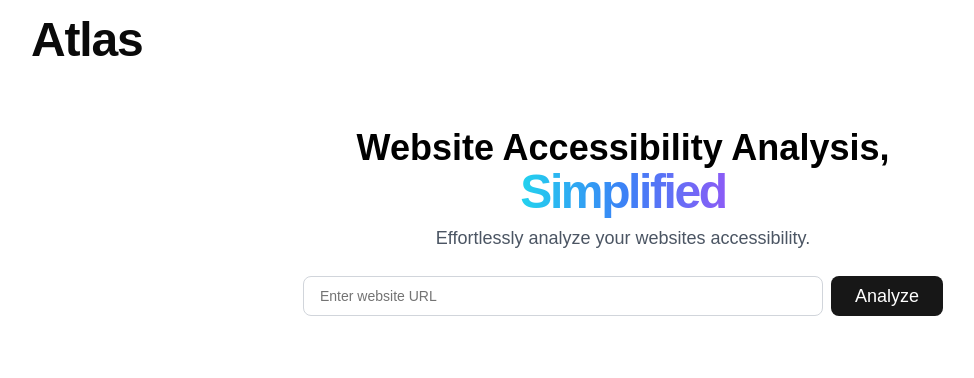
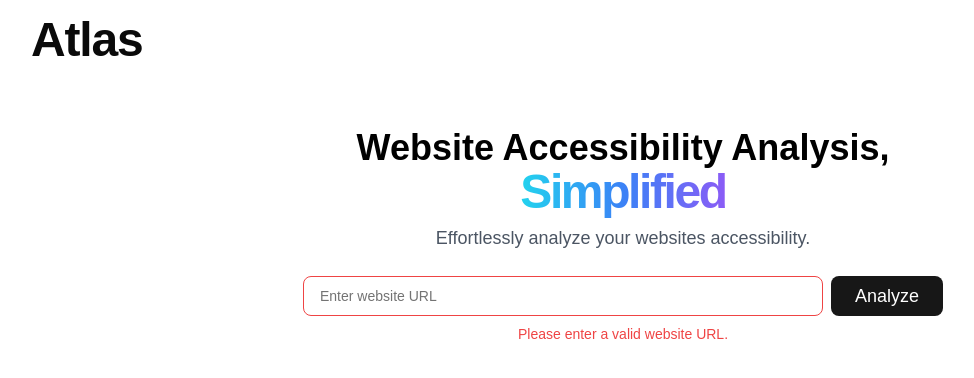
Before and after one commit to ahmadrafidev/atlas, a Next.js app: page / in a window 1280 px wide. Both pictures are taken after a click on the button "Analyze". Shown: the top 378 px of the page, without its empty margins (17-991 px from the left). Built offline with nearby package versions, Linux system fonts and the light colour scheme; no server answers.

Commit message:
add error message

```diff
--- a/components/Atlas/Atlas.tsx
+++ b/components/Atlas/Atlas.tsx
@@ -11,14 +11,23 @@ export default function Atlas() {
   const [url, setUrl] = useState<string>('');
   const [issues, setIssues] = useState<Issue[]>([]);
   const [isScanning, setIsScanning] = useState<boolean>(false);
+  const [error, setError] = useState<string | null>(null);
 
   const handleScan = async () => {
+    setError(null);
+
+    if (!url.trim()) {
+      setError('Please enter a valid website URL.');
+      return;
+    }
+
     setIsScanning(true);
     try {
       const result: Issue[] = await scanWebsite(url);
       setIssues(result);
     } catch (error) {
       console.error('Scanning error:', error);
+      setError('An error occurred while scanning the website.');
     }
     setIsScanning(false);
   };
@@ -26,7 +35,6 @@ export default function Atlas() {
   return (
     <div className="flex items-center justify-center">
       <main className="flex flex-col items-center justify-center px-4 text-center max-w-2xl w-full">
-
         <div className="pt-12">
           <h1 className="text-4xl font-bold text-black mb-2 tracking-normal">
             Website Accessibility Analysis,{' '}
@@ -39,13 +47,16 @@ export default function Atlas() {
           </p>
         </div>
 
+        <div className="flex flex-col w-full space-y-2">
           <div className="flex w-full space-x-2">
             <Input
               type="url"
               placeholder="Enter website URL"
               value={url}
               onChange={(e) => setUrl(e.target.value)}
-            className="flex-1 text-lg py-3 px-4 rounded-lg border border-gray-300"
+              className={`flex-1 text-lg py-3 px-4 rounded-lg border ${
+                error ? 'border-red-500' : 'border-gray-300'
+              }`}
             />
             <Button
               onClick={handleScan}
@@ -54,6 +65,8 @@ export default function Atlas() {
             >
               {isScanning ? 'Analyzing...' : 'Analyze'}
             </Button>
+          </div>
+          {error && <p className="text-red-500 text-sm mt-1">{error}</p>}
         </div>
 
         {issues.length > 0 && (
```
Lines whose indentation alone changed are shown as unchanged.
